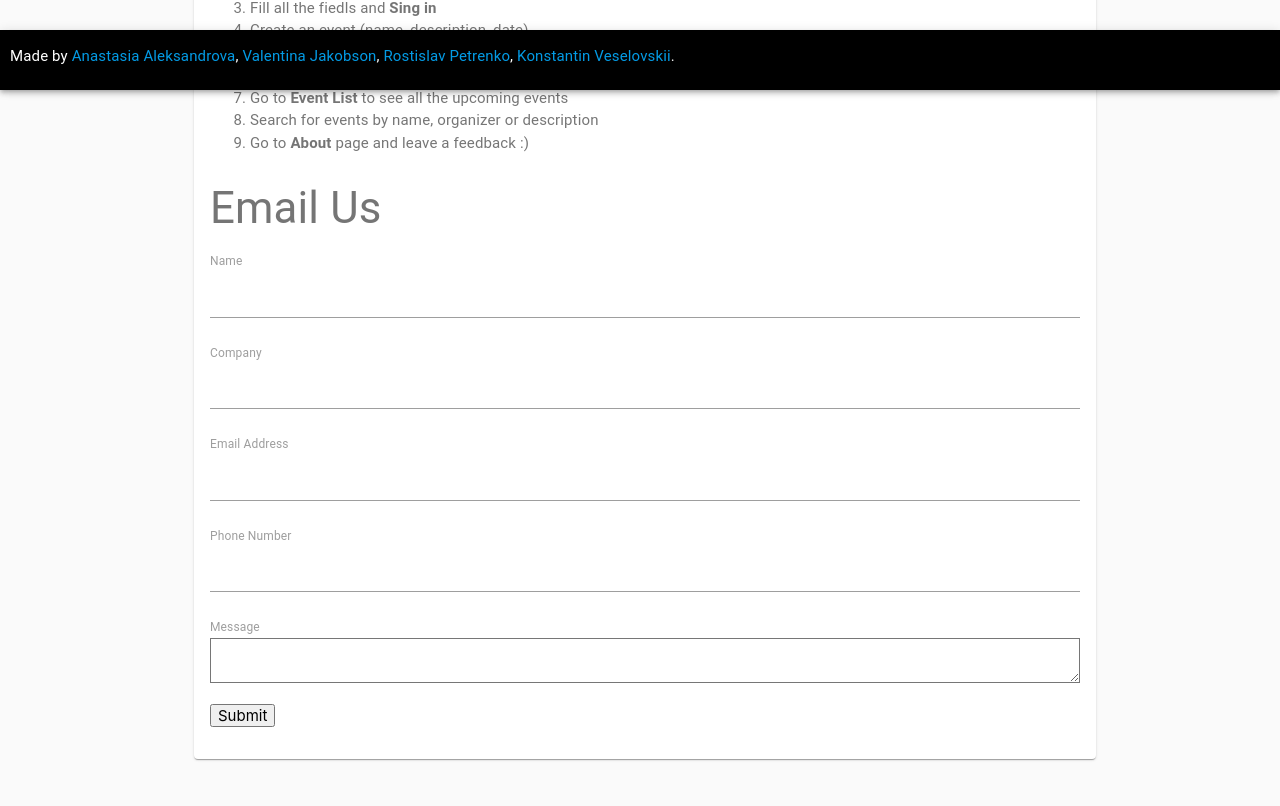
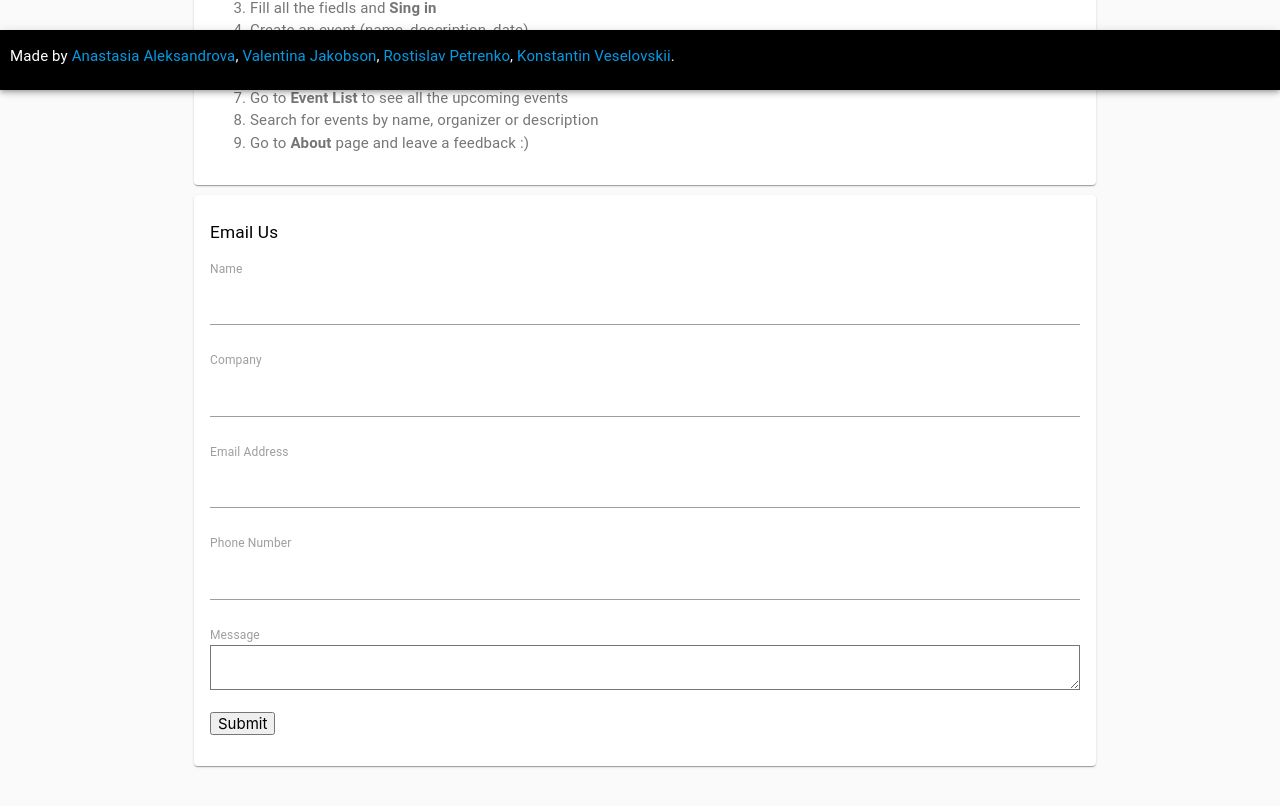
Before and after one commit to Rostislav013/event-manager, a React (Create React App) app: page /about in a window 1280 px wide. Shown: the part 710-1516 px from the top of the page. Built offline with nearby package versions, Linux system fonts and the light colour scheme.

Commit message:
layout fixed

```diff
--- a/src/pages/About.js
+++ b/src/pages/About.js
@@ -103,8 +103,11 @@ export default function Types() {
             <li>Go to <b>About</b> page and leave a feedback :)</li>
           </ol>
         </Typography>
+        </Typography>
+        </Paper>
+        <Paper className={classes.paper1}>
         <Typography>
-      <h3>Email Us</h3>
+            <h6 style={{color:'black'}}>Email Us</h6>
             <form method="POST" action="/send" id='client'>
               <p>
                 <label>Name</label>
@@ -131,7 +134,6 @@ export default function Types() {
               </p>
             </form>
             </Typography>
-        </Typography>
         </Paper>
       </Grid>
       </Grid>
```
Lines whose indentation alone changed are shown as unchanged.
